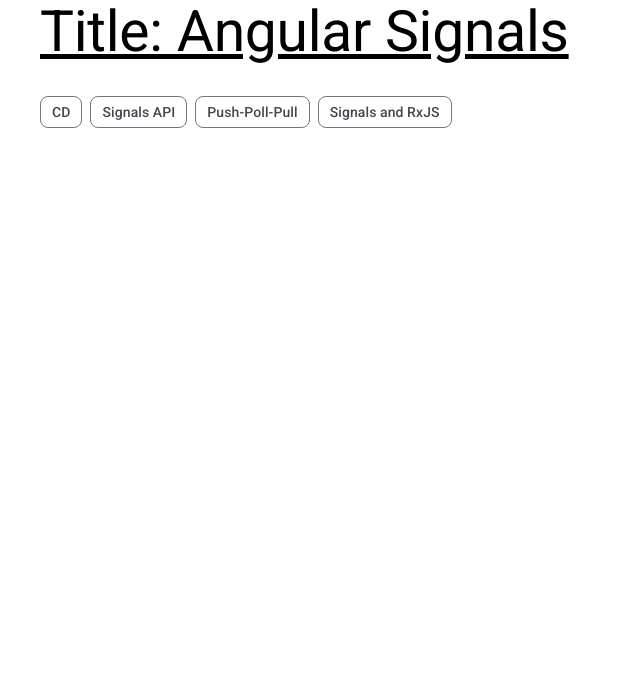
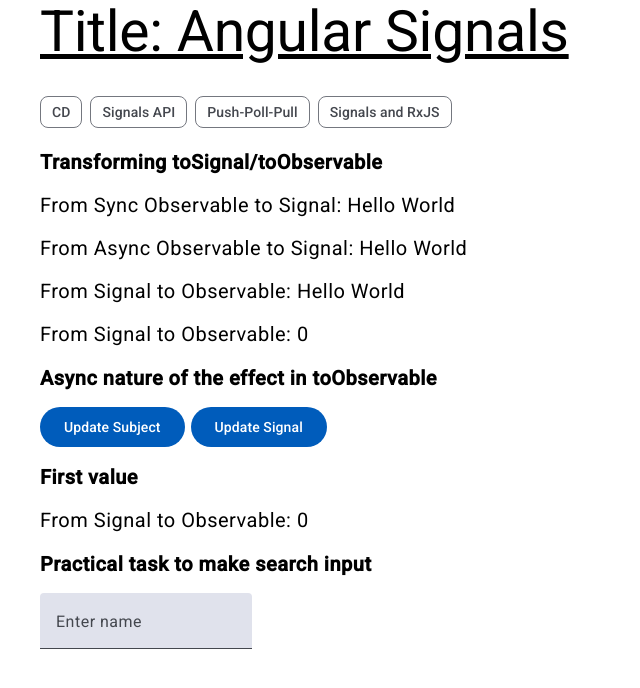
Before and after one commit to AlekzandrM/AngularSignals, an Angular app: page /rxjs in a window 1280 px wide. Before the commit this address led to /. Shown: the top 688 px of the page, without its empty margins (0-640 px from the left). Built offline with nearby package versions, Linux system fonts and the light colour scheme.

Commit message:
Added Signals and RxJS feature

```diff
--- a/src/app/app.component.html
+++ b/src/app/app.component.html
@@ -4,7 +4,7 @@
     <mat-chip routerLink="cd/diagram">CD </mat-chip>
     <mat-chip routerLink="api/signal">Signals API</mat-chip>
     <mat-chip routerLink="push">Push-Poll-Pull</mat-chip>
-    <mat-chip>Signals and RxJS</mat-chip>
+    <mat-chip routerLink="rxjs">Signals and RxJS</mat-chip>
   </mat-chip-set>
 
   <router-outlet/>
--- a/src/app/app.routes.ts
+++ b/src/app/app.routes.ts
@@ -41,5 +41,9 @@
   {
     path: 'push',
     loadComponent: () => import('./features/push-poll-pull/components/push-poll-pull/push-poll-pull.component').then(m => m.PushPollPullComponent)
+  },
+  {
+    path: 'rxjs',
+    loadComponent: () => import('./features/rxjs/components/rxjx/rxjx.component').then(m => m.RxjxComponent)
   }
 ];
--- /dev/null
+++ b/src/app/features/rxjs/components/rxjx/rxjx.component.html
@@ -0,0 +1,39 @@
+<div class="mt-4">
+  <p class="text-xl"><strong>Transforming toSignal/toObservable</strong></p>
+  <p class="text-xl">From Sync Observable to Signal: {{fromSync()}}</p>
+  <p class="text-xl">From Async Observable to Signal: {{fromAsync()}}</p>
+  <p class="text-xl">From Signal to Observable: {{toObservable | async}}</p>
+  <p class="text-xl">From Signal to Observable: {{myObs$ | async}}</p>
+</div>
+
+<div class="mt-4">
+  <p class="text-xl"><strong>Async nature of the effect in toObservable</strong></p>
+  <div class="flex">
+    <button mat-flat-button class="mr-1.5" (click)="updateSubjectValue()">Update Subject</button>
+    <button mat-flat-button class="mr-1.5" (click)="updateSignalValue()">Update Signal</button>
+  </div>
+</div>
+
+<div class="mt-4">
+  <p class="text-xl"><strong>First value</strong></p>
+  <p class="text-xl">From Signal to Observable: {{myObs$ | async}}</p>
+</div>
+
+<div class="mt-4">
+  <p class="text-xl"><strong>Practical task to make search input</strong></p>
+  <form class="example-form">
+    <mat-form-field class="example-full-width">
+      <mat-label>Enter name</mat-label>
+      <input matInput placeholder="enter name" value="" (input)="search.set($any($event.target).value)">
+    </mat-form-field>
+  </form>
+  @if (!loading) {
+    <ul>
+      @for (post of posts(); track post.id) {
+        <li>{{ post?.title }}</li>
+      }
+    </ul>
+  } @else {
+    <p class="text-xl">Loading...</p>
+  }
+</div>
--- /dev/null
+++ b/src/app/features/rxjs/components/rxjx/rxjx.component.ts
@@ -0,0 +1,76 @@
+import {Component, inject, signal, Signal, WritableSignal} from '@angular/core';
+import {toObservable, toSignal} from "@angular/core/rxjs-interop";
+import {
+  BehaviorSubject,
+  debounceTime,
+  distinctUntilChanged,
+  filter, map,
+  Observable,
+  of,
+  shareReplay,
+  startWith, switchMap, tap
+} from "rxjs";
+import {MatButton} from "@angular/material/button";
+import {AsyncPipe, JsonPipe} from "@angular/common";
+import {PostsService} from "../services/posts.service";
+import {MatFormField, MatFormFieldModule} from "@angular/material/form-field";
+import {MatInputModule} from "@angular/material/input";
+import {FormsModule} from "@angular/forms";
+
+@Component({
+  selector: 'rxjx',
+  standalone: true,
+  imports: [MatButton, AsyncPipe, MatFormField, FormsModule, MatFormFieldModule, MatInputModule],
+  templateUrl: './rxjx.component.html'
+})
+export class RxjxComponent {
+  public myObjservable = of('Hello World');
+  public fromSync: Signal<string> = toSignal(this.myObjservable, {
+    requireSync: true
+  })
+  public fromAsync: Signal<string> = toSignal(this.myObjservable, {
+    initialValue: 'loading'
+  })
+  public toObservable: Observable<string> = toObservable(this.fromAsync);
+
+  //  asynchronous nature of the effect in toObservable
+  public mySubject = new BehaviorSubject(0);
+  public mySignal = signal(0);
+  public myObservable = toObservable(this.mySignal);
+  constructor(){
+    this.mySubject.subscribe(e => console.log(`Subject value: ${e}`));
+    this.myObservable.subscribe(e => console.log(`MyObservable value: ${e}`));
+  }
+  public updateSubjectValue() {
+    this.mySubject.next(this.mySubject.value + 1);
+    this.mySubject.next(this.mySubject.value + 1);
+    this.mySubject.next(this.mySubject.value + 1);
+  }
+  public updateSignalValue() {
+    this.mySignal.update(v => v + 1);
+    this.mySignal.update(v => v + 1);
+    this.mySignal.update(v => v + 1);
+  }
+
+  //  obtain the first value synchronously in toObservable
+  public myObs$ = toObservable(this.mySignal).pipe(
+    startWith(this.mySignal()),
+    shareReplay({ refCount: true, bufferSize: 1 })
+  );
+
+  //  Practical exescise
+  private readonly postsService = inject(PostsService);
+
+  public search = signal<string>('');
+  public posts = toSignal(toObservable(this.search).pipe(
+    debounceTime(200),
+    distinctUntilChanged(),
+    filter(title => title.length > 2),
+    tap(_ => this.loading = true),
+    switchMap(name => this.postsService.gePosts()),
+    map((posts: any[]) => posts.filter(post => post.title.includes(this.search()))),
+    tap(_ => this.loading = false)
+  ), { initialValue: [] });
+  public loading = false;
+
+}
--- /dev/null
+++ b/src/app/features/rxjs/components/services/posts.service.ts
@@ -0,0 +1,15 @@
+import {inject, Injectable} from '@angular/core';
+import {HttpClient} from "@angular/common/http";
+import {Observable} from "rxjs";
+
+@Injectable({
+  providedIn: 'root'
+})
+export class PostsService {
+  private url = 'https://jsonplaceholder.typicode.com';
+  private readonly http = inject(HttpClient);
+
+  public gePosts(): Observable<any> {
+    return this.http.get<any>(`${this.url}/posts`)
+  }
+}
```
